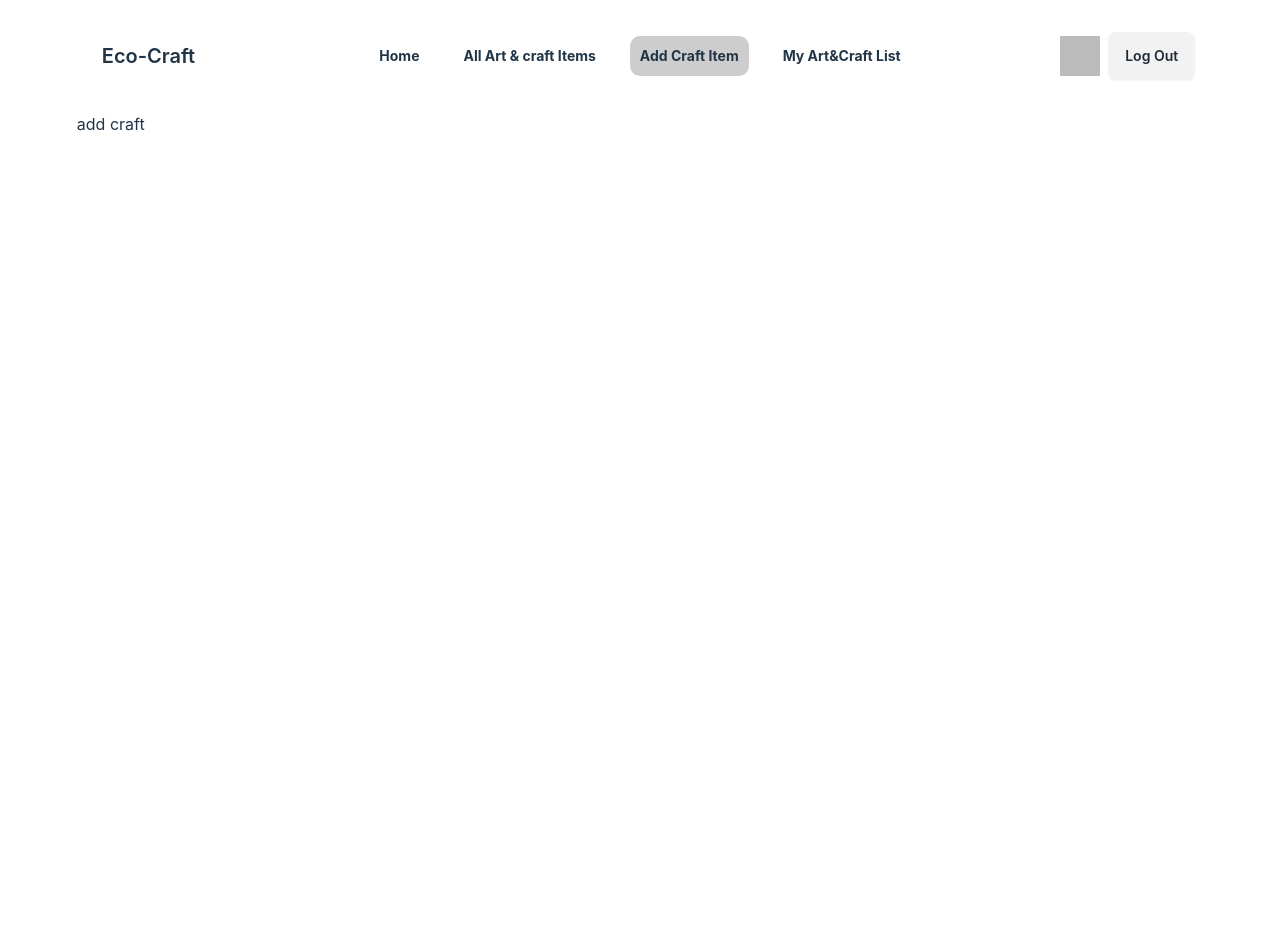
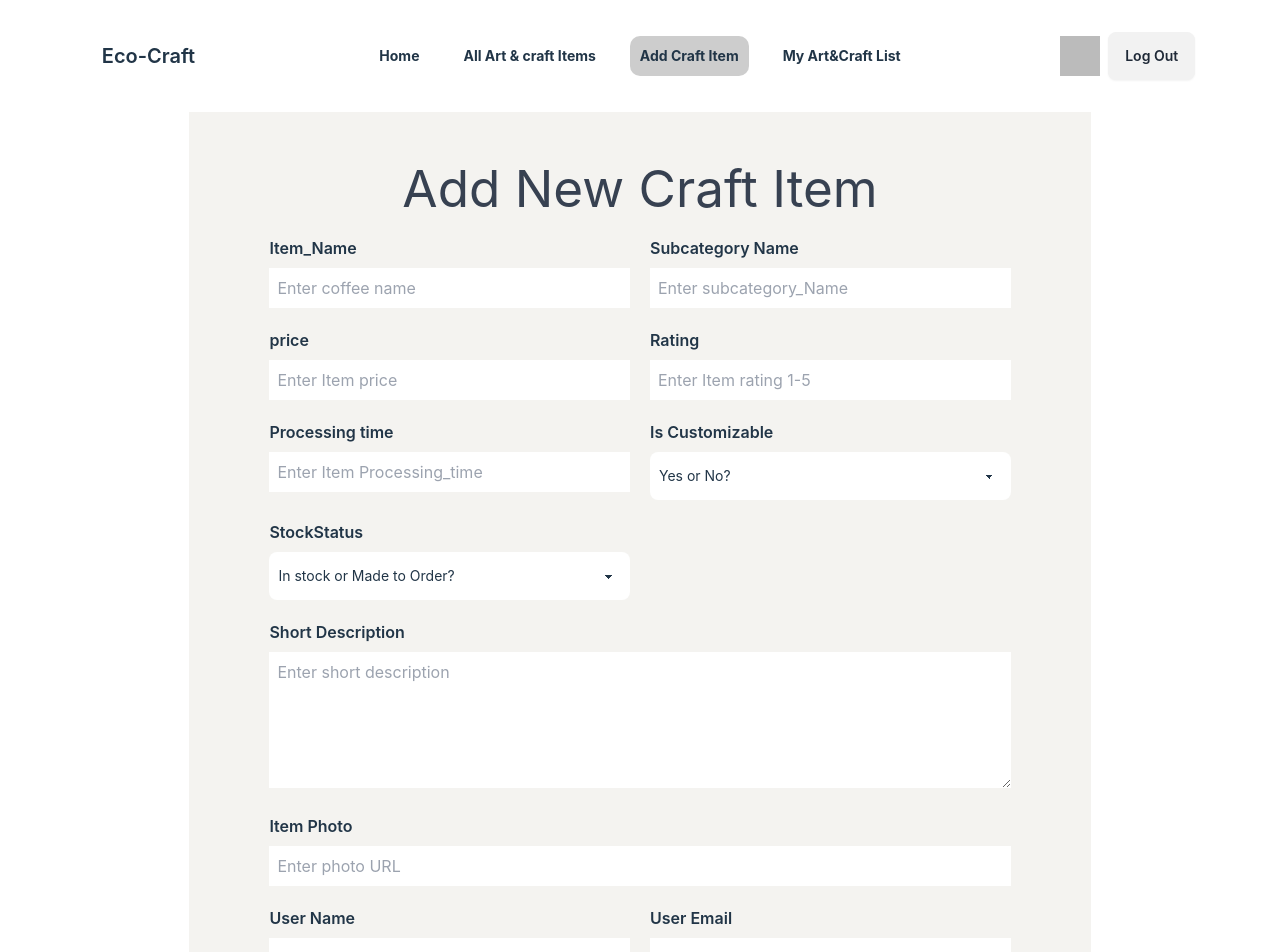
Before and after one commit to KamaruzzamanFahad/Eco-Craft-modern-jute-wooden-Clint-A10, a React (Vite) app: page /add in a window 1280 px wide. Shown: the top 952 px of the page. Before the commit the page ends 800 px from the top, so only its background shows below. Built offline with nearby package versions, Linux system fonts and the light colour scheme; no server answers; sample sign-in values are in the browser's storage.

Commit message:
Add Craft page design done

```diff
--- a/package.json
+++ b/package.json
@@ -21,6 +21,7 @@
     "react-toastify": "^10.0.5",
     "react-tooltip": "^5.26.3",
     "sort-by": "^1.2.0",
+    "sweetalert2": "^11.10.8",
     "swiper": "^11.1.1"
   },
   "devDependencies": {
--- a/src/Pages/AddCraft.jsx
+++ b/src/Pages/AddCraft.jsx
@@ -1,9 +1,112 @@
-    import React from 'react';
+import { useContext } from 'react';
+import Swal from 'sweetalert2'
+import { AuthContext } from '../Provider/AuthProvider';
 
 const AddCraft = () => {
+    const {user} = useContext(AuthContext)
+
+    const handlesubmit = (event) => {
+        event.preventDefault();
+        const form = event.target;
+        const name = form.name.value;
+        const subcategory_Name = form.subcategory_Name.value;
+        const price = form.price.value;
+        const rating = form.rating.value;
+        const processing_time = form.processing_time.value;
+        const detils = form.detils.value;
+        const photo = form.photo.value;
+        const customizable = form.customizable.value;
+        const stockStatus = form.stockStatus.value;
+        const username = user.displayName;
+        const email = user.email;
+        const newcoffee = { name, subcategory_Name, price, rating, processing_time, detils, photo, customizable,stockStatus,username,email}
+        console.log(newcoffee)
+
+        // fetch('http://localhost:5000/coffee', {
+        //     method: 'POST',
+        //     headers: {
+        //         'content-type': 'application/json',
+        //     },
+        //     body: JSON.stringify(newcoffee)
+        // })
+        //     .then(res => res.json())
+        //     .then(data => {
+        //         console.log(data)
+        //         if (data.insertedId) {
+        //             // form.reset();
+        //             Swal.fire({
+        //                 title: 'Success !',
+        //                 text: 'Coffee Added Successfully ',
+        //                 icon: 'success',
+        //                 confirmButtonText: 'Ok'
+        //             })
+        //         }
+        //     })
+
+    }
+
     return (
+        <div className='px-[10%]'>
+            <div className='bg-[#F4F3F0] p-12 px-5 md:px-20'>
+                <h1 className='text-center text-[#374151] sadobl'>Add New Craft Item </h1>
+
+                <form onSubmit={handlesubmit} action="" className='grid grid-cols-1 md:grid-cols-2 gap-5 mt-5'>
                     <div>
-                add craft
+                        <h2 className='mb-2 font-semibold'>Item_Name</h2>
+                        <input required className='w-full p-2 outline-none' type="text" placeholder='Enter coffee name' name='name' />
+                    </div>
+                    <div>
+                        <h2 className='mb-2 font-semibold'>Subcategory Name</h2>
+                        <input required className='w-full p-2 outline-none' type="text" placeholder='Enter subcategory_Name' name='subcategory_Name' />
+                    </div>
+                    <div>
+                        <h2 className='mb-2 font-semibold'>price</h2>
+                        <input required className='w-full p-2 outline-none' type="text" placeholder='Enter Item price' name='price' />
+                    </div>
+                    <div>
+                        <h2 className='mb-2 font-semibold'>Rating</h2>
+                        <input required className='w-full p-2 outline-none' type="text" placeholder='Enter Item rating 1-5' name='rating' />
+                    </div>
+                    <div>
+                        <h2 className='mb-2 font-semibold'>Processing time</h2>
+                        <input required className='w-full p-2 outline-none' type="text" placeholder='Enter Item Processing_time' name='processing_time' />
+                    </div>
+                    <div>
+                        <h2 className='mb-2 font-semibold'>Is Customizable</h2>
+                        <select required name='customizable' className="select w-full p-2 outline-none">
+                            <option disabled selected>Yes or No?</option>
+                            <option>Yes</option>
+                            <option>No</option>
+                        </select>
+                    </div>
+                    <div>
+                        <h2 className='mb-2 font-semibold'>StockStatus</h2>
+                        <select required name='stockStatus' className="select w-full p-2 outline-none" >
+                            <option disabled selected>In stock or Made to Order?</option>
+                            <option>In stock</option>
+                            <option>Made to Order</option>
+                        </select>
+                    </div>
+                    <div className='md:col-span-2'>
+                        <h2 className='mb-2 font-semibold'>Short Description</h2>
+                        <textarea required className='w-full p-2 outline-none' name="detils" cols="30" rows="5" placeholder='Enter short description'></textarea>
+
+                    </div>
+                    <div className='md:col-span-2'>
+                        <h2 className='mb-2 font-semibold'>Item Photo</h2>
+                        <input required className='w-full p-2 outline-none' type="text" placeholder='Enter photo URL' name='photo' />
+                    </div>
+                    <div>
+                        <h2 className='mb-2 font-semibold'>User Name</h2>
+                        <input readOnly className='w-full p-2 outline-none' type="text" value={user.displayName} />
+                    </div>
+                    <div>
+                        <h2 className='mb-2 font-semibold'>User Email</h2>
+                        <input readOnly className='w-full p-2 outline-none' type="text" value={user.email} />
+                    </div>
+                    <button className='md:col-span-2 bg-[#d1d1d1] text-[#331A15] border-2 border-[#331A15] rounded-sm font-bold'>Add Item</button>
+                </form>
+            </div>
         </div>
     );
 };
--- a/src/Pages/LogRegiProtect.jsx
+++ b/src/Pages/LogRegiProtect.jsx
@@ -1,10 +1,9 @@
 import React, { useContext } from 'react';
 import { AuthContext } from '../Provider/AuthProvider';
-import { Navigate, useNavigate } from 'react-router-dom';
+import { Navigate } from 'react-router-dom';
 
 const LogRegiProtect = ({children}) => {
     const {user,looding} = useContext(AuthContext);
-    const goto = useNavigate();
     if(looding){
         return <div className='flex justify-center items-center'><span className="loading loading-infinity loading-lg text-red-500"></span></div>
     }
@@ -12,7 +11,7 @@ const LogRegiProtect = ({children}) => {
         return children;
     }
     else{
-        goto('/')
+        return <Navigate to={'/'}></Navigate>
     }
 };
 
--- /dev/null
+++ b/src/Pages/ProtectedRout.jsx
@@ -0,0 +1,20 @@
+import { useContext } from "react";
+import { AuthContext } from "../Provider/AuthProvider";
+import { Navigate } from "react-router-dom";
+
+const ProtectedRout = ({ children }) => {
+    const { user, looding } = useContext(AuthContext);
+
+    if (looding) {
+        return <div className='flex justify-center items-center'><span className="loading loading-infinity loading-lg text-red-500"></span></div>
+
+    }
+    else if (user) {
+        return children;
+    }
+    else{
+        return <Navigate to={'/login'}></Navigate>
+    }
+};
+
+export default ProtectedRout;
--- a/src/main.jsx
+++ b/src/main.jsx
@@ -17,6 +17,7 @@ import AddCraft from './Pages/AddCraft.jsx';
 import MyArt from './Pages/MyArt.jsx';
 import AuthProvider from './Provider/AuthProvider.jsx';
 import LogRegiProtect from './Pages/LogRegiProtect.jsx';
+import ProtectedRout from './Pages/ProtectedRout.jsx';
 
 const router = createBrowserRouter([
   {
@@ -41,11 +42,11 @@ const router = createBrowserRouter([
       },
       {
         path: '/add',
-        element: <AddCraft></AddCraft>
+        element: <ProtectedRout><AddCraft></AddCraft></ProtectedRout>
       },
       {
         path: '/myart',
-        element: <MyArt></MyArt>
+        element: <ProtectedRout><MyArt></MyArt></ProtectedRout>
       },
     ]
   }
```
Also changed, not shown: 1 other file (tests, documents, lock files or other folders). Lines whose indentation alone changed are shown as unchanged.
